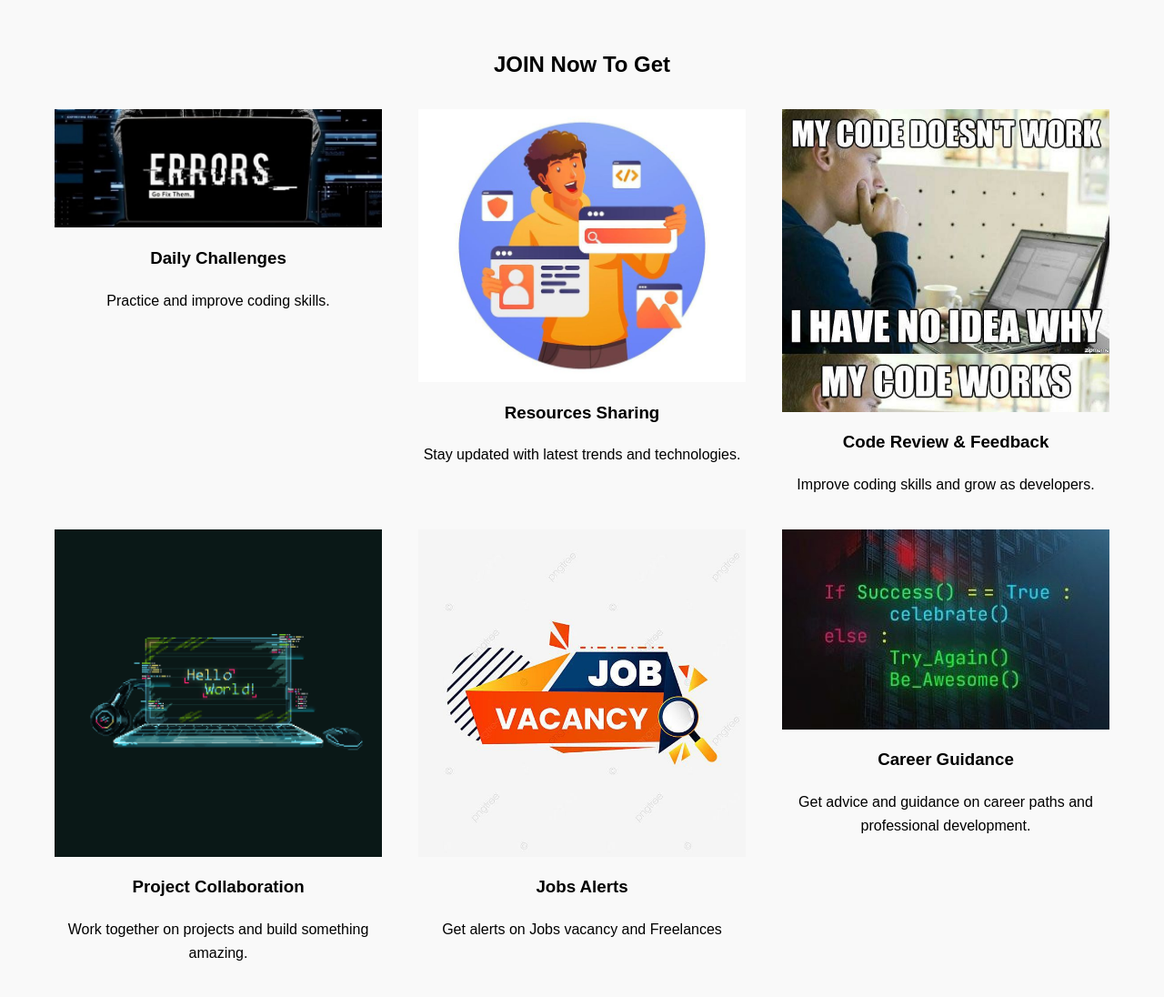
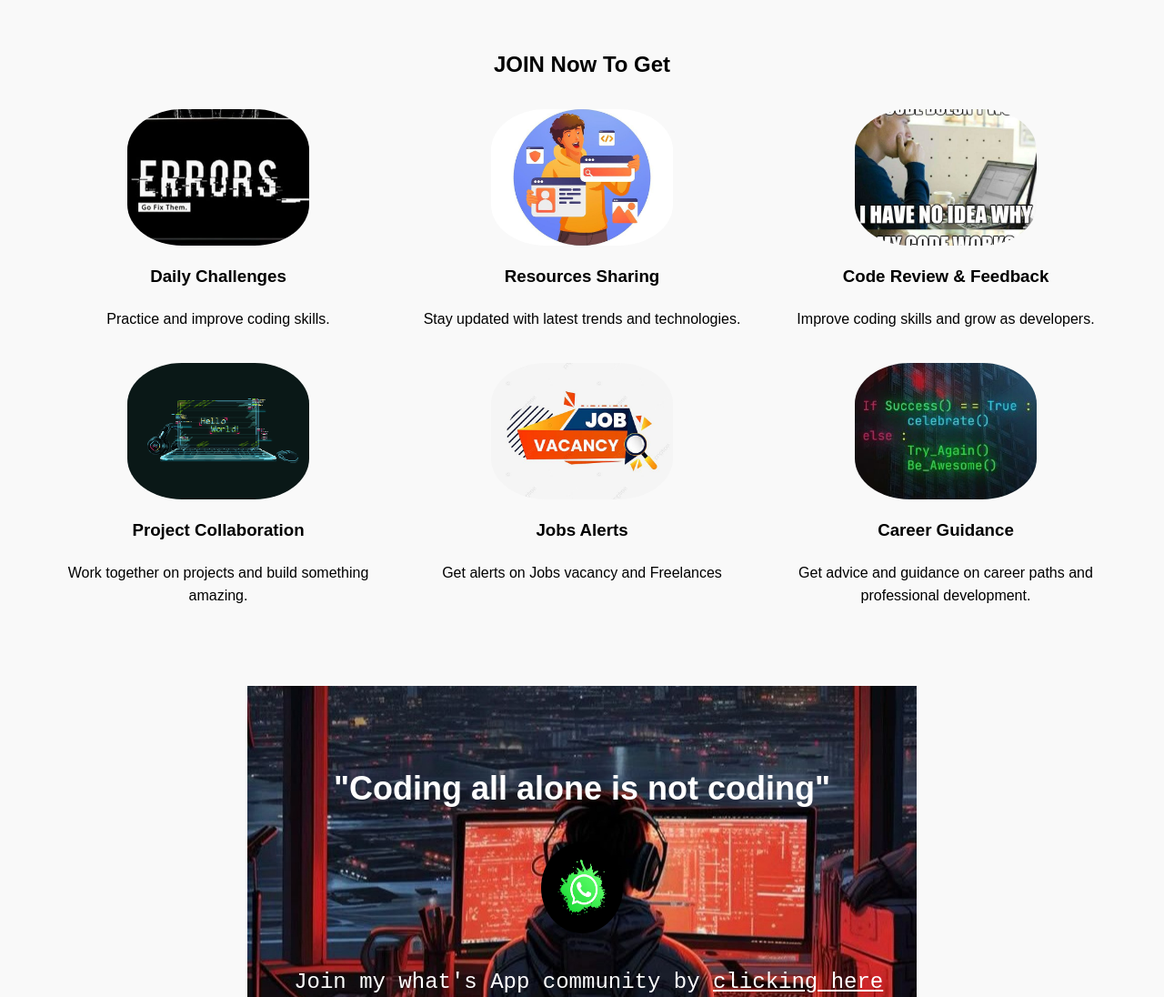
Before and after one commit to AlienQ7/coders, a plain HTML site: page index.html in a window 1280 px wide. Shown: the part 1600-2696 px from the top of the page at 91% size. Drawn offline with Linux system fonts and the light colour scheme.

Commit message:
Update index.html

```diff
--- a/index.html
+++ b/index.html
@@ -6,7 +6,13 @@
     <title>Nagaland coders</title>
     <link rel="stylesheet" href="style.css">
     <link rel="stylesheet" href="https://cdnjs.cloudflare.com/ajax/libs/font-awesome/6.0.0/css/all.min.css">
-    <style>how to add circle bq
+    <style>
+        .ai-tools .tool img {
+            width: 150px;
+            height: 140px;
+            object-fit: cover;
+            border-radius: 30%;
+        }
         img:not(#specialImage) {
             width: 200px;
             height: 150px;how to add circle bqhow to add circle bq
```
